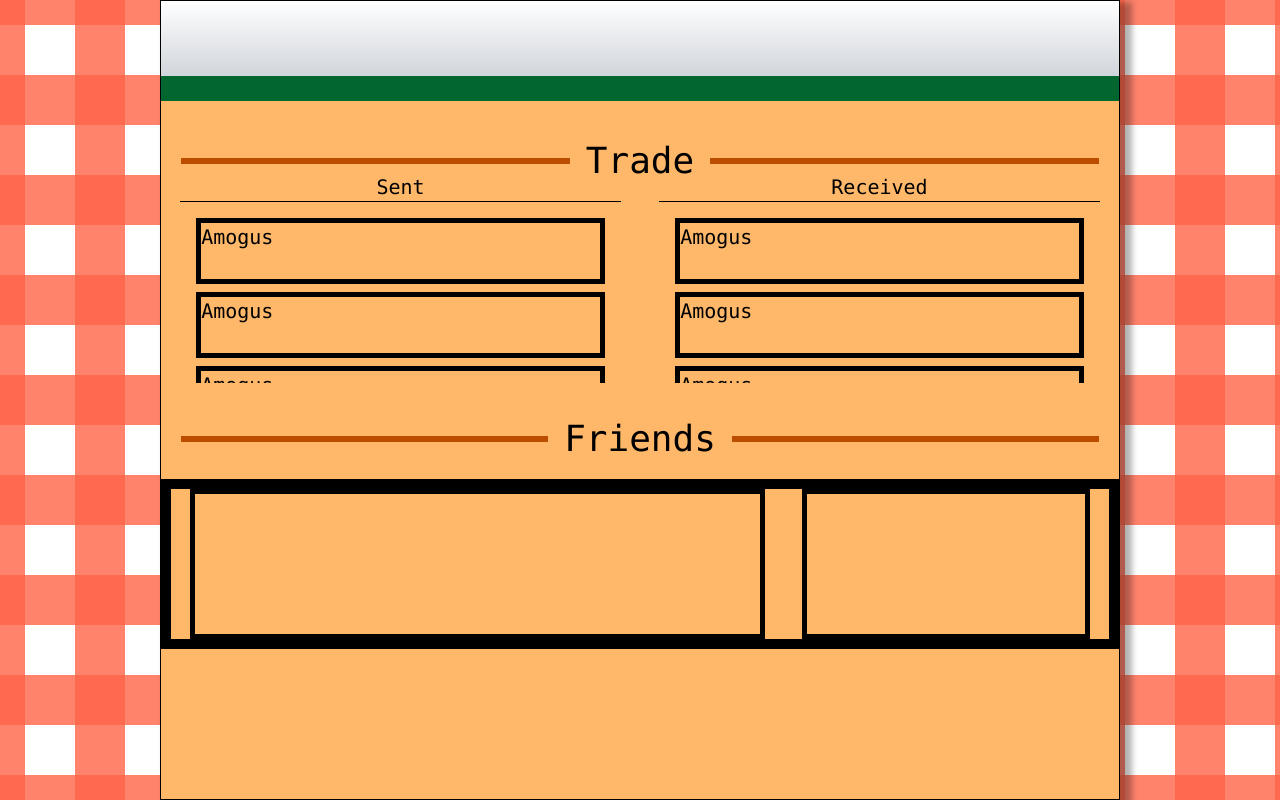
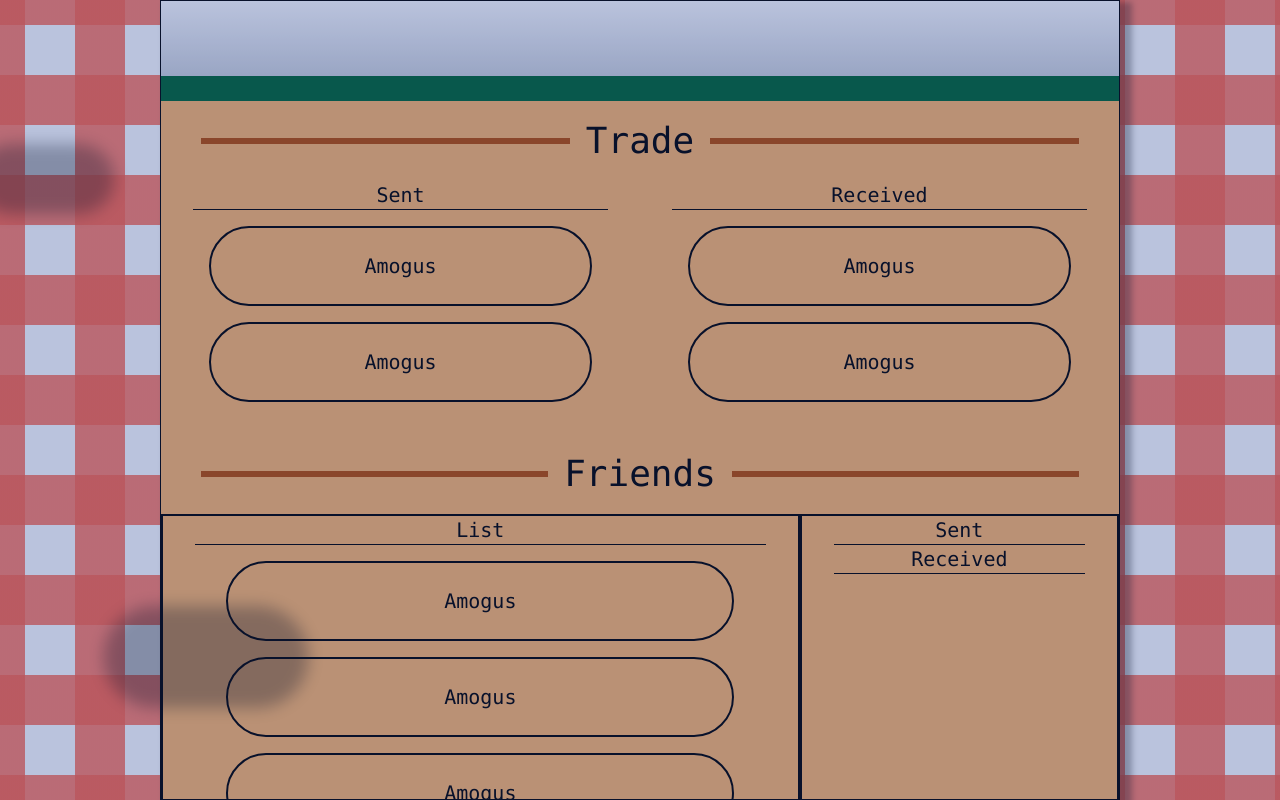
Before and after one commit to Bashguy/Large-Project, a React (Vite) app in the folder frontend/: page /friends in a window 1280 px wide. Built offline with nearby package versions, Linux system fonts and the light colour scheme.

Commit message:
Added weather

```diff
--- a/frontend/src/App.jsx
+++ b/frontend/src/App.jsx
@@ -10,6 +10,7 @@ import Code from './pages/Code'
 import Friends from './pages/Friends'
 import Battle from './pages/Battle'
 import Collections from './pages/Collections'
+import Weather from './components/Weather'
 
 function App() {
   const [ auth, setAuth ] = useState(true)
@@ -17,6 +18,7 @@ function App() {
   return (
     <div>
       <Background />
+      <Weather />
       <NavBar />
 
       <Routes>
--- /dev/null
+++ b/frontend/src/components/Weather.jsx
@@ -0,0 +1,61 @@
+import { useEffect, useState } from "react"
+
+const Weather = () => {
+  const [clouds, setClouds] = useState([]);
+
+  const generateCloud = () => {
+    const size = Math.random() * 100 + 50;
+    const yPosition = Math.random() * 70 + 10; // Position between 10-80%
+    const duration = Math.random() * 10000 + 20000; // Random duration between 20-30s
+
+    const newCloud = {
+      id: Date.now() + Math.random(),
+      size: size,
+      top: yPosition,
+      duration: duration,
+    };
+
+    setClouds((prevClouds) => [...prevClouds, newCloud]);
+
+    // Remove cloud after animation completes
+    setTimeout(() => {
+      setClouds((prevClouds) => prevClouds.filter((cloud) => cloud.id !== newCloud.id));
+    }, duration + 500); // buffer
+
+    // Schedule next cloud with random interval
+    setTimeout(() => {
+      generateCloud();
+    }, Math.random() * 5000 + 5000); // Random interval between 5-10 seconds
+  };
+
+  useEffect(() => {
+    generateCloud();
+
+  }, []);
+
+  return (
+    <div className="h-screen w-full fixed overflow-hidden pointer-events-none z-25">
+      {clouds.map((cloud) => (
+        <div
+          key={cloud.id}
+          className="absolute w-full"
+          style={{
+            top: `${cloud.top}%`,
+            animation: `moveCloud ${cloud.duration}ms linear forwards`}}
+        >
+          <div
+            className="rounded-full blur-sm bg-black opacity-30"
+            style={{
+              width: `${cloud.size*2}px`,
+              height: `${cloud.size}px`
+            }}
+          />
+        </div>
+      ))}
+      <div className="h-full hidden w-full bg-amber-200 z-10 opacity-10"></div>
+      <div className="h-full w-full bg-blue-900 z-10 opacity-30"></div>
+    </div>
+  )
+}
+
+export default Weather
--- a/frontend/src/index.css
+++ b/frontend/src/index.css
@@ -17,6 +17,15 @@
     color: transparent;
     -webkit-text-stroke-width: 1px;
     -webkit-text-stroke-color: black;
+}
+
+@keyframes moveCloud {
+    0% {
+        transform: translateX(-25%);
+    }
+    100% {
+        transform: translateX(100%);
+    }
 }
 
 /* width */
--- a/frontend/src/pages/Friends.jsx
+++ b/frontend/src/pages/Friends.jsx
@@ -9,44 +9,80 @@ const Friends = () => {
         <div className="relative border-1 h-full w-3/4 shadow-[8px_6px_6px_4px_rgba(0,0,0,0.3)]">
           <div className="absolute top-0 w-full h-1/8 bg-linear-to-b from-white to-gray-300 border-b-25 border-green-800 z-5"></div>
 
-          <div className="h-full w-full bg-orange-300 pt-30 text-xl overflow-y-auto">
+          <div className="absolute bottom-0 h-7/8 w-full bg-orange-300 text-xl overflow-y-auto">
 
-              <div className="sticky flex items-center m-5 z-1">
+              <div className="sticky flex items-center mx-10 my-5 z-1">
                 <hr className="grow border-3 border-amber-700" />
                 <span className="mx-4 text-center text-4xl cursor-pointer" onClick={() => setShow(!show)}>Trade</span>
                 <hr className="grow border-3 border-amber-700" />
               </div>
 
-              <div className={`w-full ${show ? "h-1/3 -mt-7" : "h-0"} transition-all duration-250 flex flex-col lg:flex-row items-center justify-center`}>
+              <div className={`w-full ${show ? "h-full lg:h-1/3 lg:mb-10" : "h-[10%]"} overflow-clip transition-all duration-250 flex flex-col lg:flex-row items-center justify-center`}>
 
-                <div className="h-full w-1/2 mx-[2%] flex flex-col items-center justify-center">
-                  <div className="w-full border-b-1 text-center ">Sent</div>
-                  <div className="w-full h-full  border-black m-4 px-4 space-y-2 overflow-y-auto">
-                    <div className="w-full h-2/5 border-5">Amogus</div>
-                    <div className="w-full h-2/5 border-5">Amogus</div>
-                    <div className="w-full h-2/5 border-5">Amogus</div>
+                <div className="max-lg:h-1/2 lg:h-full w-full">
+                  <div className="text-center border-b-1 max-lg:mx-24 lg:mx-8">Sent</div>
+
+                  <div className={`w-full ${show ? "h-[90%]" : "h-0"} justify-items-center transition-all duration-250 overflow-y-scroll`}>
+
+                    <div className="w-4/5 h-20 flex items-center justify-center border-2 m-4 rounded-full">Amogus</div>
+                    <div className="w-4/5 h-20 flex items-center justify-center border-2 m-4 rounded-full">Amogus</div>
+                    <div className="w-4/5 h-20 flex items-center justify-center border-2 m-4 rounded-full">Amogus</div>
+                    <div className="w-4/5 h-20 flex items-center justify-center border-2 m-4 rounded-full">Amogus</div>
+                    <div className="w-4/5 h-20 flex items-center justify-center border-2 m-4 rounded-full">Amogus</div>
+                    <div className="w-4/5 h-20 flex items-center justify-center border-2 m-4 rounded-full">Amogus</div>
+
                   </div>
                 </div>
 
-                <div className="h-full w-1/2 mx-[2%] flex flex-col items-center justify-center">
-                  <div className="w-full border-b-1 text-center ">Received</div>
-                  <div className="w-full h-full  border-black m-4 px-4 space-y-2 overflow-y-auto">
-                    <div className="w-full h-2/5 border-5">Amogus</div>
-                    <div className="w-full h-2/5 border-5">Amogus</div>
-                    <div className="w-full h-2/5 border-5">Amogus</div>
+                <div className="max-lg:h-1/2 lg:h-full w-full">
+                  <div className="text-center border-b-1 max-lg:mx-24 lg:mx-8">Received</div>
+
+                  <div className={`w-full ${show ? "h-[90%]" : "h-0"} justify-items-center transition-all duration-250 overflow-y-scroll`}>
+
+                    <div className="w-4/5 h-20 flex items-center justify-center border-2 m-4 rounded-full">Amogus</div>
+                    <div className="w-4/5 h-20 flex items-center justify-center border-2 m-4 rounded-full">Amogus</div>
+                    <div className="w-4/5 h-20 flex items-center justify-center border-2 m-4 rounded-full">Amogus</div>
+                    <div className="w-4/5 h-20 flex items-center justify-center border-2 m-4 rounded-full">Amogus</div>
+                    <div className="w-4/5 h-20 flex items-center justify-center border-2 m-4 rounded-full">Amogus</div>
+                    <div className="w-4/5 h-20 flex items-center justify-center border-2 m-4 rounded-full">Amogus</div>
+
                   </div>
                 </div>
+
               </div>
 
-            <div className="sticky flex items-center m-5">
+            <div className="sticky flex items-center mx-10 my-5 z-1">
               <hr className="grow border-3 border-amber-700" />
               <span className="mx-4 text-center text-4xl">Friends</span>
               <hr className="grow border-3 border-amber-700" />
             </div>
 
-            <div className="w-full h-1/4 border-10 flex flex-row ">
-              <div className="h-full w-2/3 border-5 mx-[2%]"></div>
-              <div className="h-full w-1/3 border-5 mx-[2%]"></div>
+            <div className="w-full h-full mb-10 flex flex-col lg:flex-row">
+
+              <div className="h-full w-full lg:w-2/3 border-2">
+                <div className="text-center border-b-1 max-lg:mx-24 lg:mx-8">List</div>
+
+                <div className={`w-full h-[95%] justify-items-center overflow-y-scroll`}>
+                  <div className="w-4/5 h-20 flex items-center justify-center border-2 m-4 rounded-full">Amogus</div>
+                  <div className="w-4/5 h-20 flex items-center justify-center border-2 m-4 rounded-full">Amogus</div>
+                  <div className="w-4/5 h-20 flex items-center justify-center border-2 m-4 rounded-full">Amogus</div>
+                  <div className="w-4/5 h-20 flex items-center justify-center border-2 m-4 rounded-full">Amogus</div>
+                  <div className="w-4/5 h-20 flex items-center justify-center border-2 m-4 rounded-full">Amogus</div>
+                  <div className="w-4/5 h-20 flex items-center justify-center border-2 m-4 rounded-full">Amogus</div>
+                  <div className="w-4/5 h-20 flex items-center justify-center border-2 m-4 rounded-full">Amogus</div>
+                  <div className="w-4/5 h-20 flex items-center justify-center border-2 m-4 rounded-full">Amogus</div>
+                  <div className="w-4/5 h-20 flex items-center justify-center border-2 m-4 rounded-full">Amogus</div>
+                  <div className="w-4/5 h-20 flex items-center justify-center border-2 m-4 rounded-full">Amogus</div>
+                </div>
+
+              </div>
+
+              <div className="h-full w-full lg:w-1/3 border-2 flex flex-col">
+                <div className="text-center border-b-1 max-lg:mx-24 lg:mx-8">Sent</div>
+                <div className="text-center border-b-1 max-lg:mx-24 lg:mx-8">Received</div>
+
+              </div>
+
             </div>
 
           </div>
```
